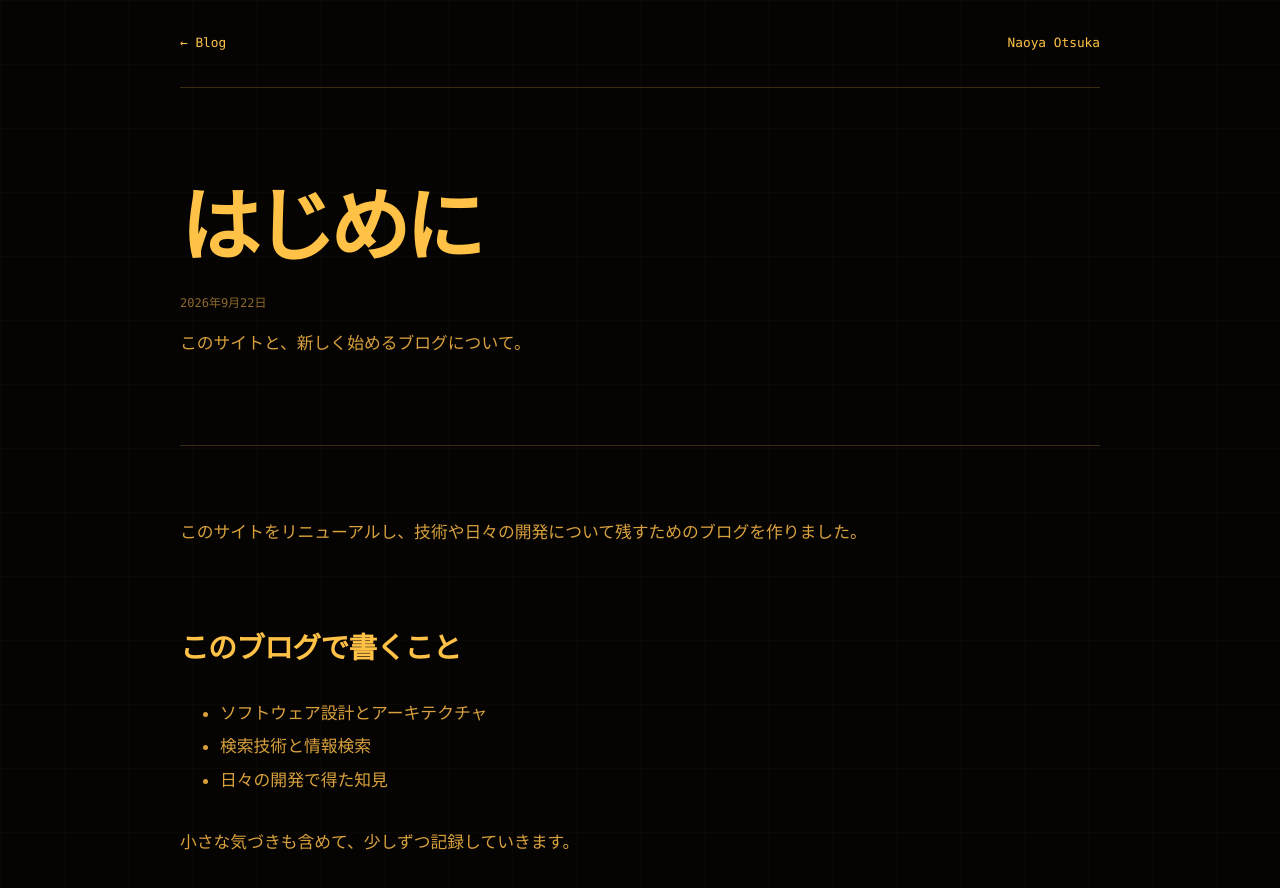
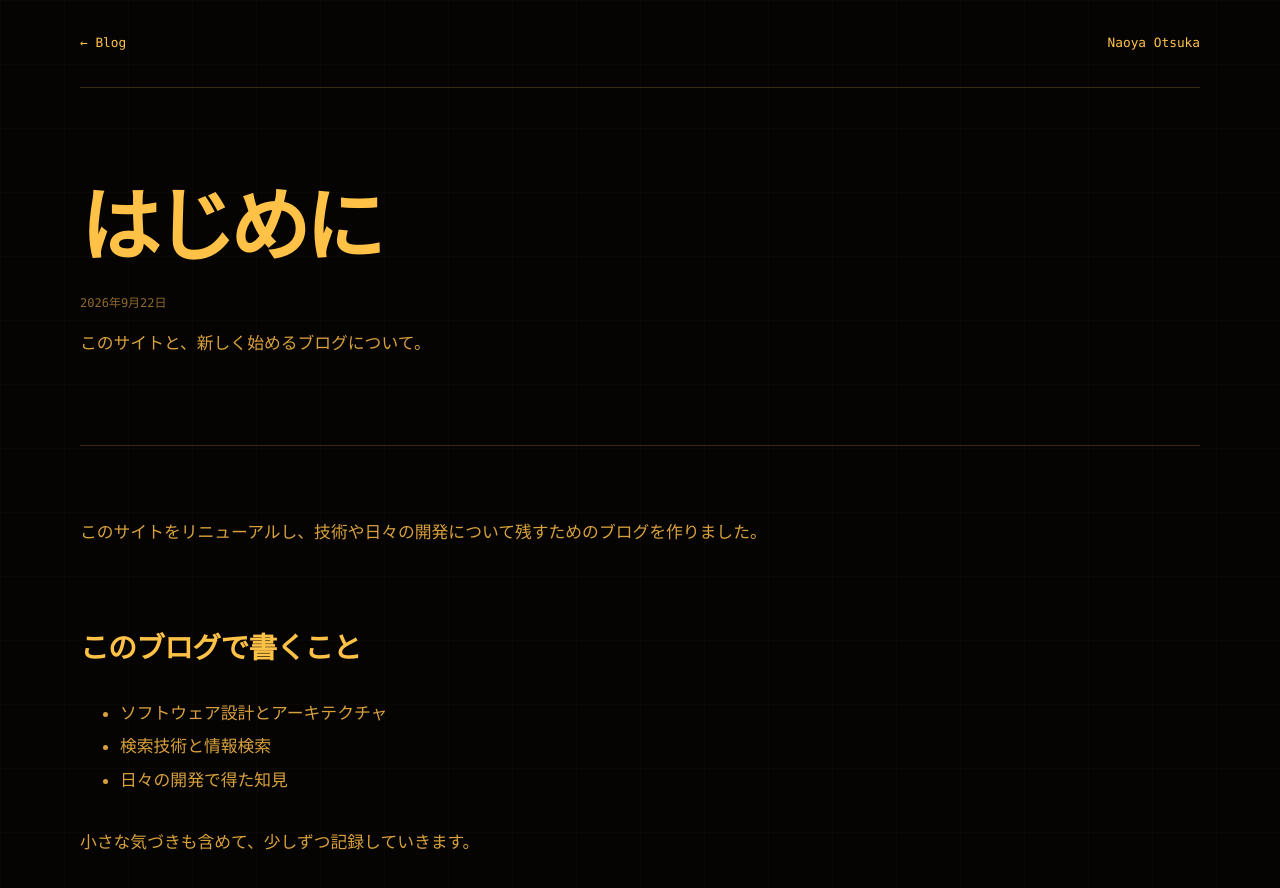
Before and after one commit to otknoy/otknoy.github.io, a Next.js app: page /blog/20260922_hello-world in a window 1280 px wide. Shown: the top 888 px of the page. Built offline with nearby package versions, Linux system fonts and the light colour scheme.

Commit message:
style: unify page widths

```diff
--- a/app/blog/blog.module.css
+++ b/app/blog/blog.module.css
@@ -1,5 +1,5 @@
 .page {
-  width: min(100% - 40px, 920px);
+  width: min(100% - var(--page-inline-space), var(--page-max-width));
   min-height: 100vh;
   margin: 0 auto;
 }
@@ -120,7 +120,6 @@
 }
 
 .article {
-  max-width: 720px;
   padding: 70px 0 120px;
   color: var(--muted);
   font-size: 1.05rem;
@@ -201,10 +200,6 @@
 }
 
 @media (max-width: 640px) {
-  .page {
-    width: min(100% - 28px, 920px);
-  }
-
   .header {
     min-height: 64px;
   }
--- a/app/globals.css
+++ b/app/globals.css
@@ -6,6 +6,8 @@
   --subtle: #8f682d;
   --line: #3b2a12;
   --accent: #ffad1f;
+  --page-max-width: 1120px;
+  --page-inline-space: 40px;
   --font-sans: Inter, ui-sans-serif, -apple-system, BlinkMacSystemFont, "Segoe UI",
     sans-serif;
   --font-mono: "SFMono-Regular", Consolas, "Liberation Mono", monospace;
@@ -47,3 +49,9 @@ a {
   outline: 2px solid var(--accent);
   outline-offset: 4px;
 }
+
+@media (max-width: 640px) {
+  :root {
+    --page-inline-space: 28px;
+  }
+}
--- a/app/page.module.css
+++ b/app/page.module.css
@@ -1,5 +1,5 @@
 .page {
-  width: min(100% - 40px, 1120px);
+  width: min(100% - var(--page-inline-space), var(--page-max-width));
   margin: 0 auto;
 }
 
@@ -219,10 +219,6 @@
 }
 
 @media (max-width: 600px) {
-  .page {
-    width: min(100% - 28px, 1120px);
-  }
-
   .header {
     min-height: 64px;
   }
```
